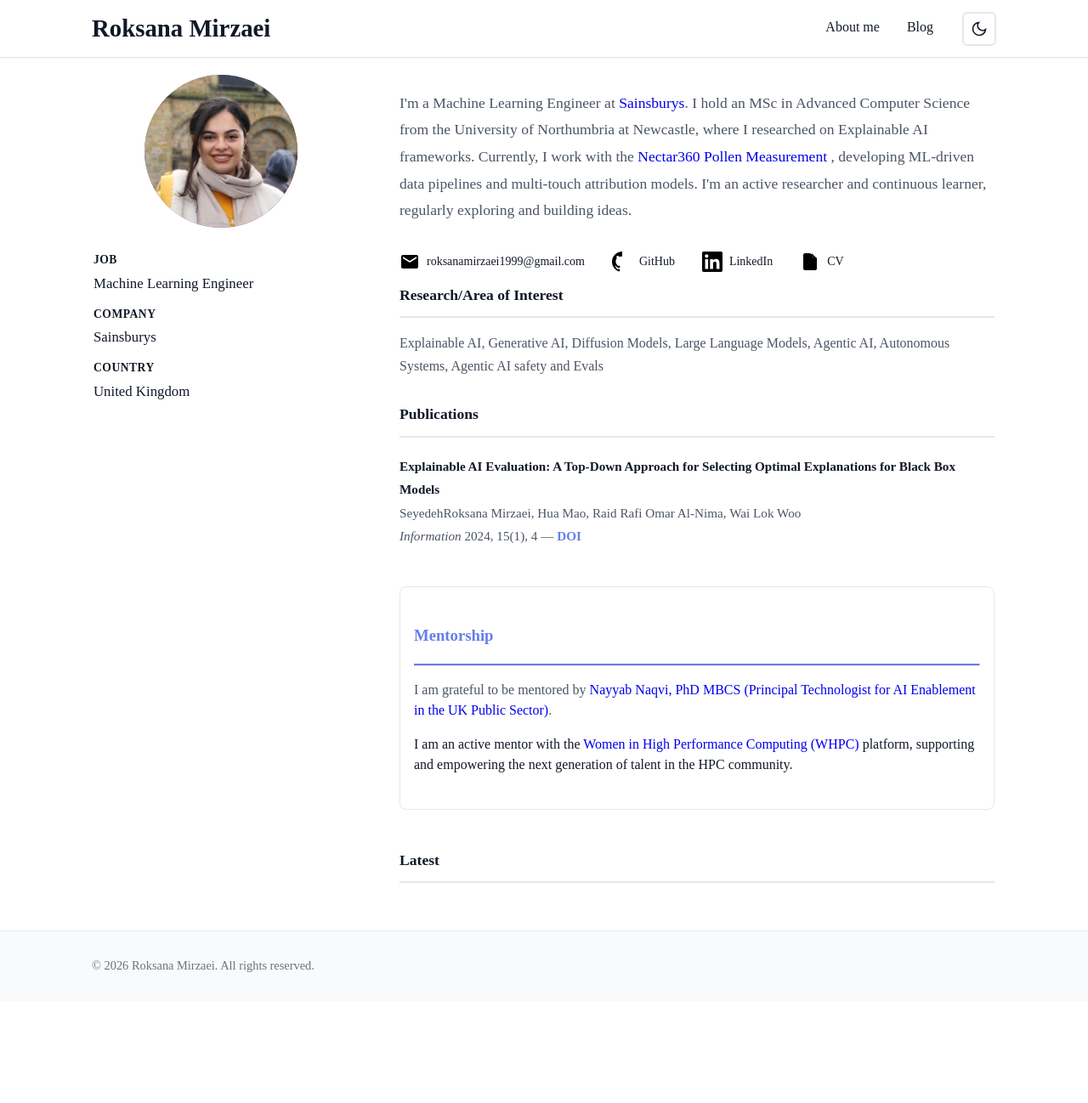
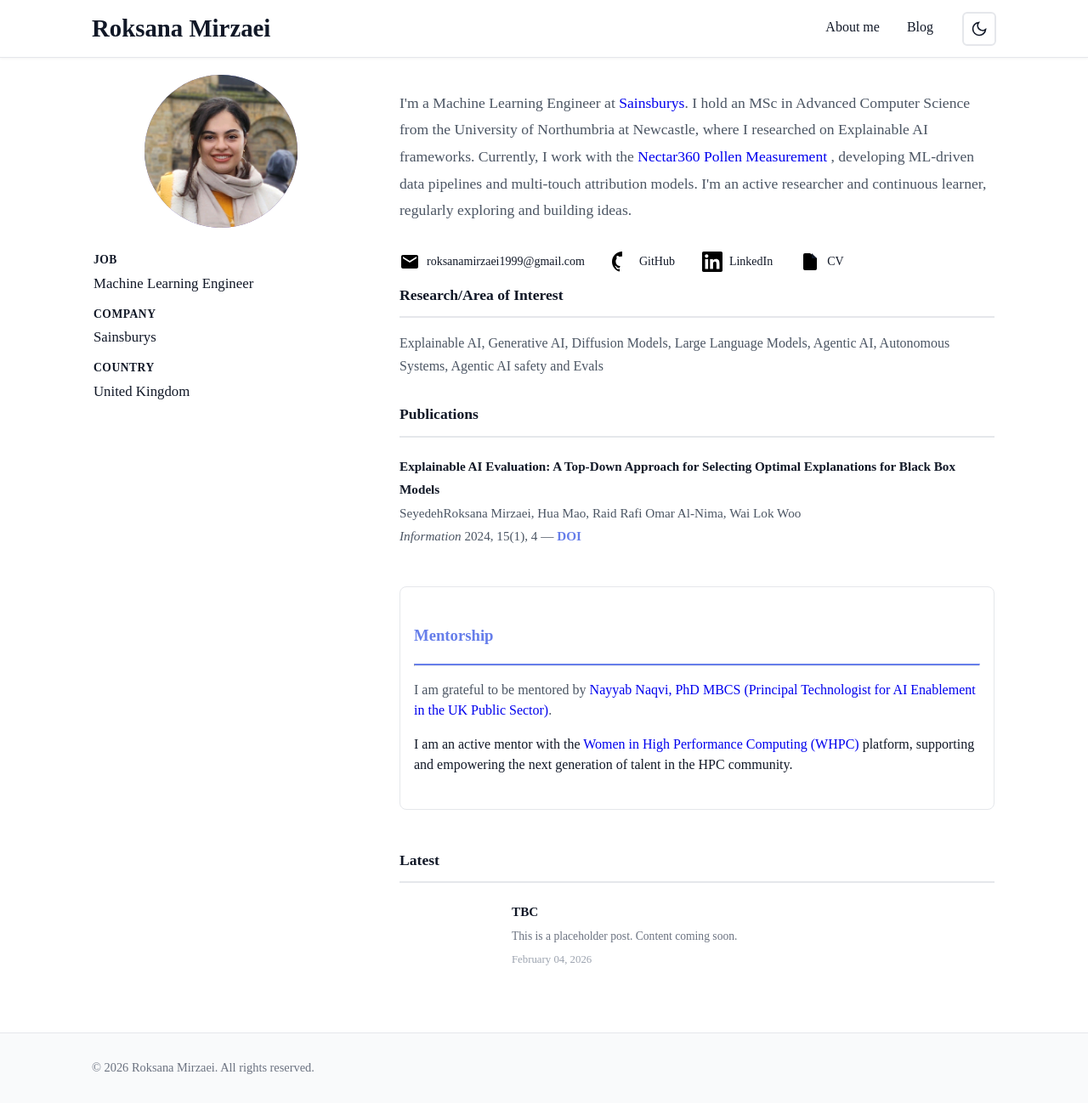
Before and after one commit to roksana-mirzaei/roksana-mirzaei.github.io, a Jekyll site: the page built from index.html, in a window 1280 px wide and 1298 px high. Shown: the whole window at 85% size. Built offline with Jekyll 4.4.1, drawn with Linux system fonts in a browser that asks for light colours.

```diff
--- /dev/null
+++ b/_posts/2026-02-04-TBC.markdown
@@ -0,0 +1,13 @@
+---
+layout: post
+title:  "TBC"
+date:   2026-02-04 12:00:00 +0000
+categories: placeholder
+excerpt: "This is a placeholder post. Content coming soon."
+---
+
+## Coming Soon
+
+This page is currently under development. Content will be added soon.
+
+Stay tuned for updates!
```
Also changed, not shown: blog.md (+0 -2 lines), 1 other file.
